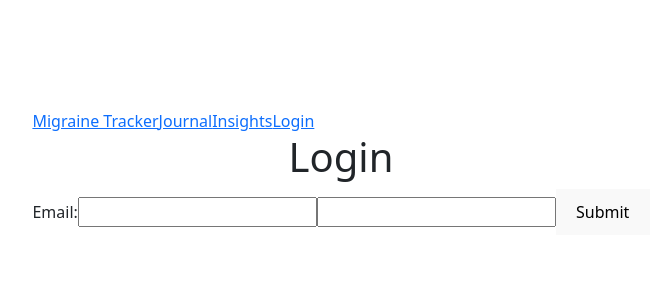
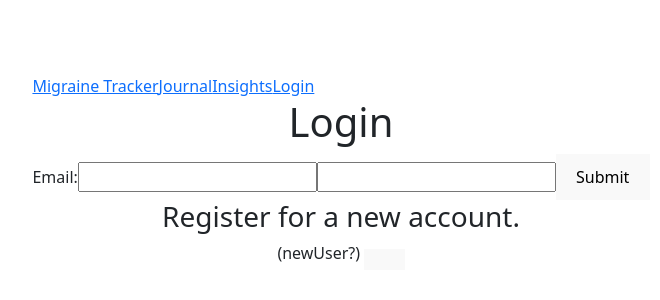
Before and after one commit to ErinKace/migraine-tracker, a React (Vite) app: page /login in a window 1280 px wide. Shown: the part 228-528 px from the top of the page, without its empty margins (299-959 px from the left). Built offline with nearby package versions, Linux system fonts and the light colour scheme.

Commit message:
working on registeration functionality

```diff
--- a/src/pages/login/Login.tsx
+++ b/src/pages/login/Login.tsx
@@ -3,6 +3,7 @@ import { useState, type SyntheticEvent } from "react";
 function Login() {
     const [email, setEmail] = useState('');
     const [password, setPassword] = useState('');
+    let newUser: boolean = false;
 
     const handleSubmit = (event: SyntheticEvent) => {
         event.preventDefault();
@@ -26,6 +27,10 @@ function Login() {
             </label>
             <button type="submit" className="primary">Submit</button>
         </form>
+        <div>
+            <h3>Register for a new account.</h3>
+        </div>
+       (newUser?) <button></button>
     </div>)
 }
 
```
Also changed, not shown: src/pages/login/Register.tsx (added, +13 -0 lines).
